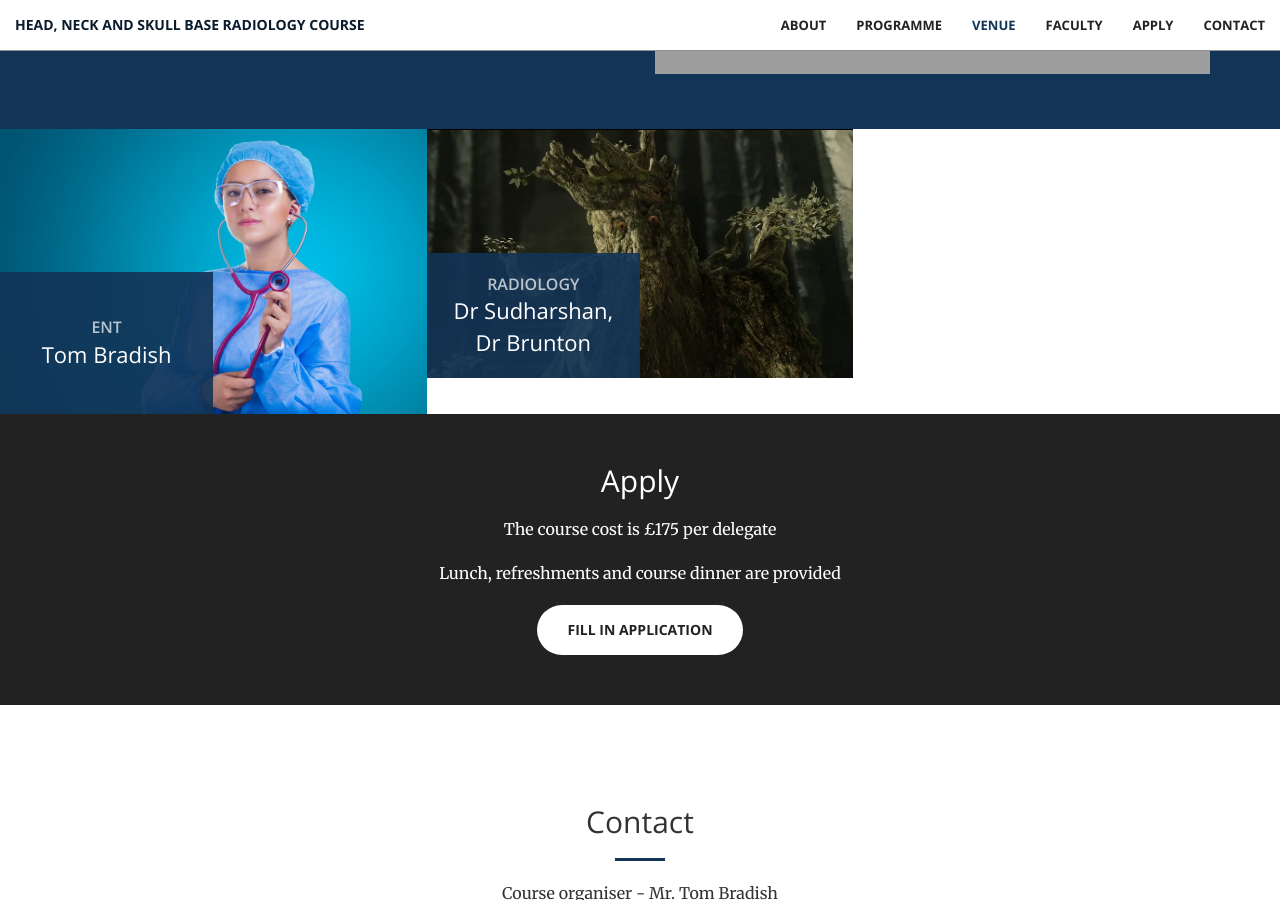
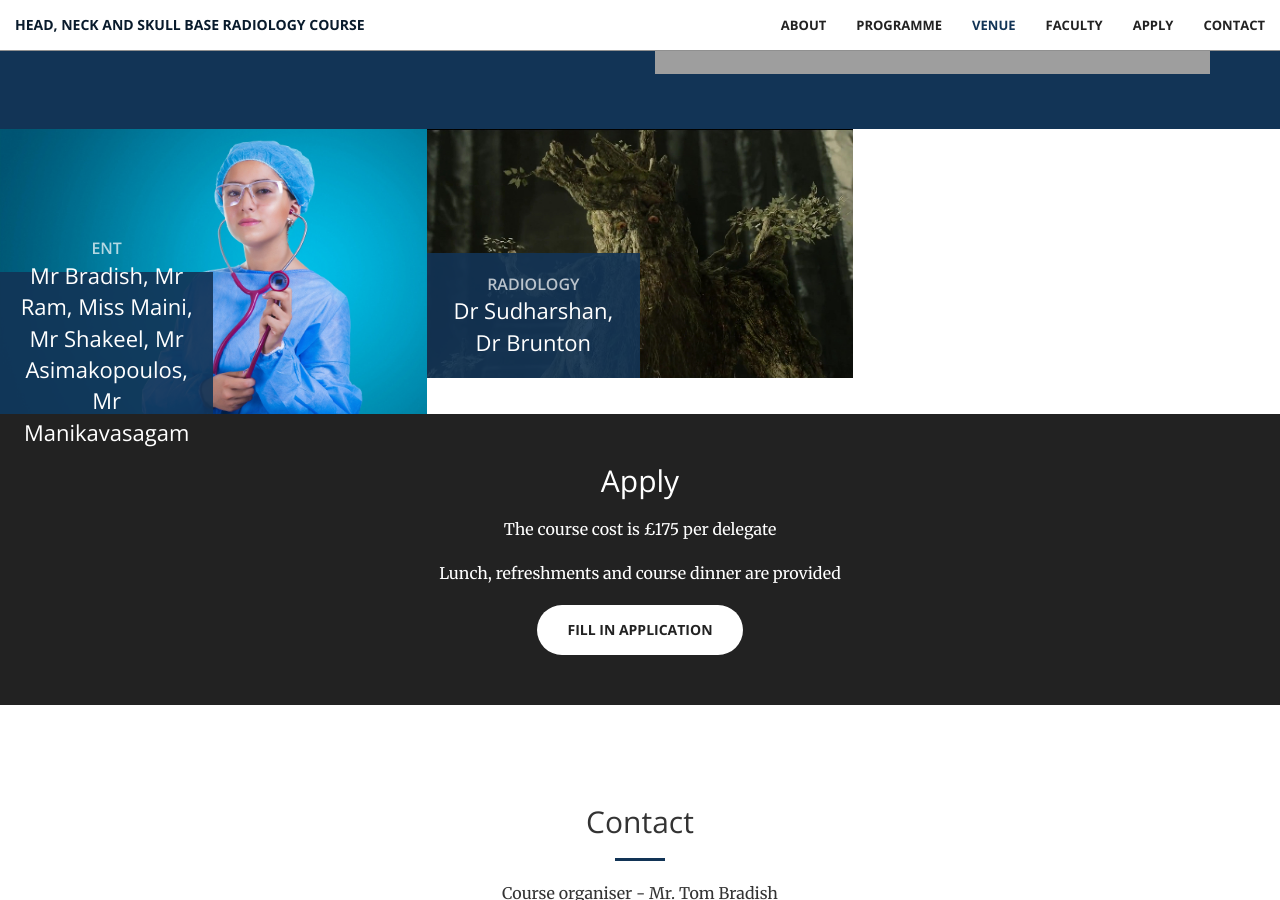
Before and after one commit to aberdeenradiology/aberdeenradiology.github.io, a Jekyll site: the page built from index.html, in a window 1280 px wide and 900 px high, scrolled down 3559 px. Built offline with Jekyll 4.4.1, drawn with Linux system fonts in a browser that asks for light colours; grey boxes are pictures that could not be loaded.

Commit message:
Update tom.html

```diff
--- a/_faculty/tom.html
+++ b/_faculty/tom.html
@@ -1,6 +1,5 @@
 ---
 category: ENT
-name: Tom Bradish
+name: Mr Bradish, Mr Ram, Miss Maini, Mr Shakeel, Mr Asimakopoulos, Mr Manikavasagam
 image: "/img/faculty/tom.jpg"
 ---
-Tom Bradish
```
